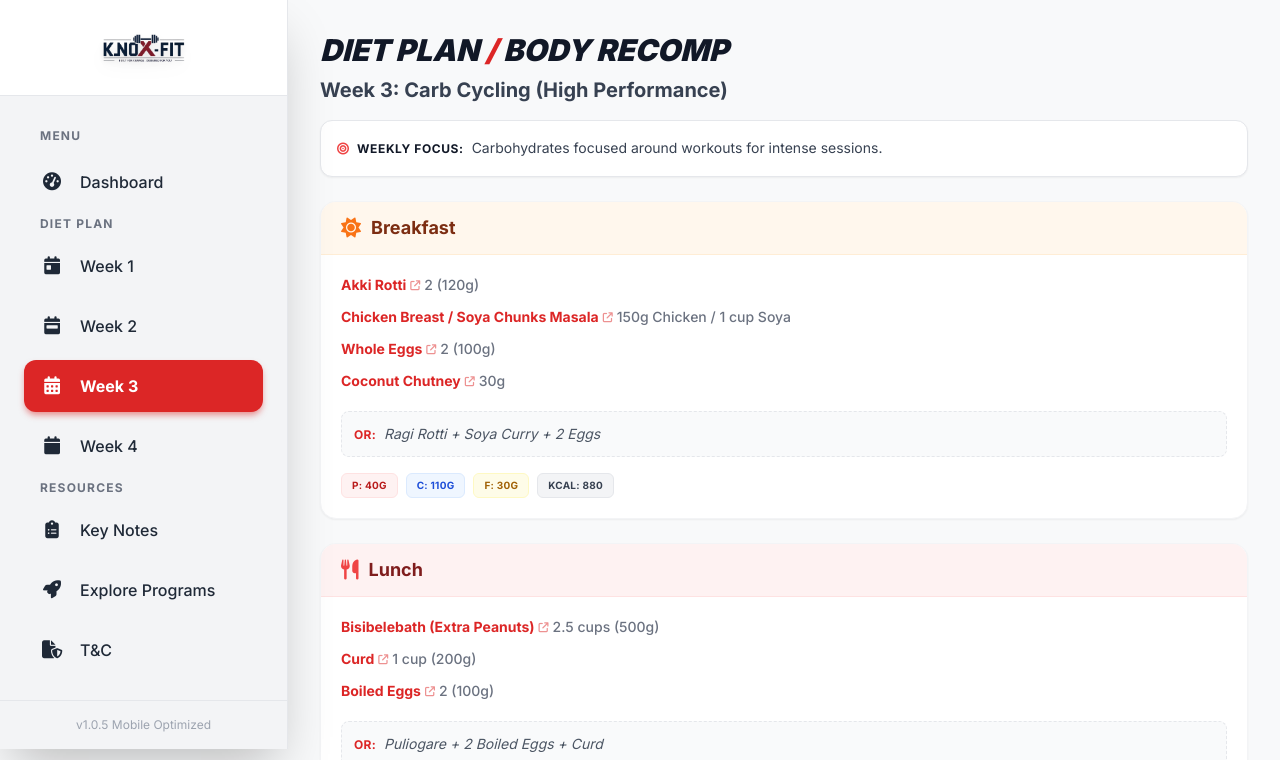
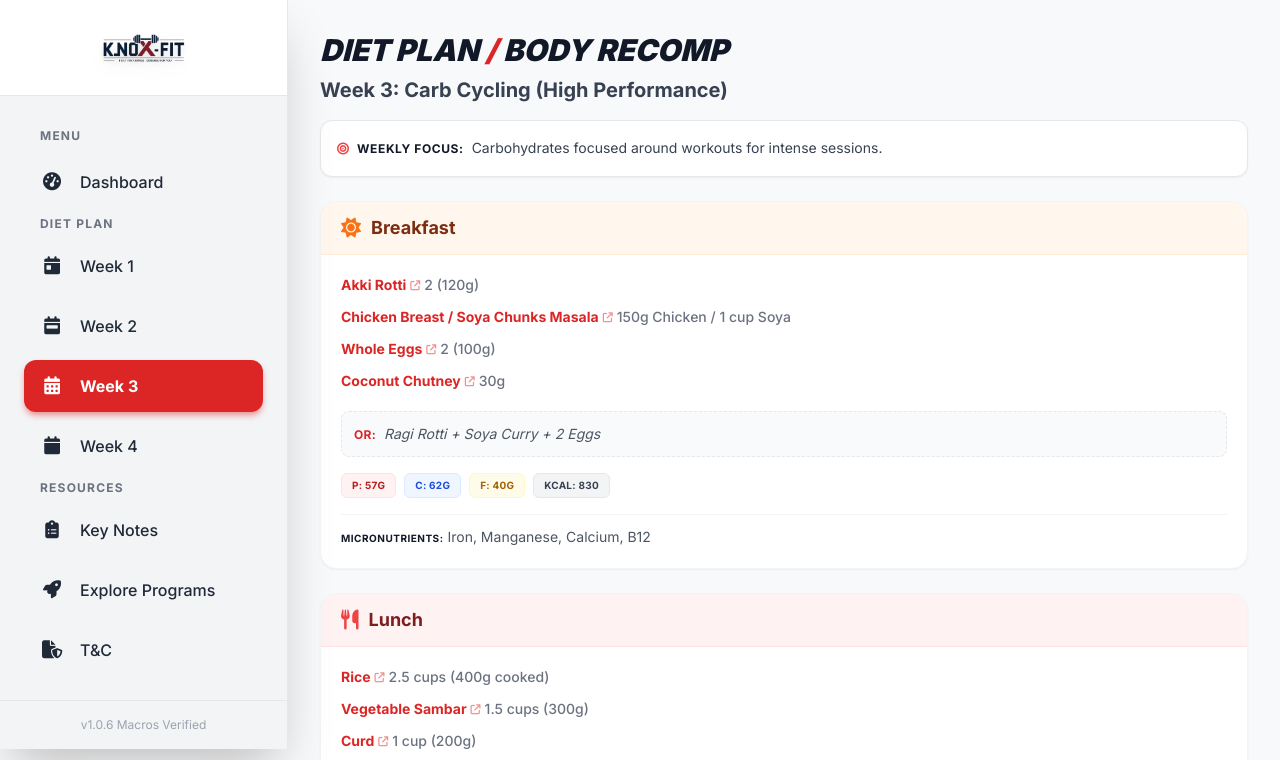
Before and after one commit to knoxfitorginal-logapp/KN0X-FIT-Adarsh-Shet-Plan, a plain HTML site: page index.html in a window 1280 px wide. Both pictures are taken after a click on the element 143 px from the left and 402 px from the top of the page. Shown: the top 760 px of the page. Drawn offline with nearby package versions, Linux system fonts and the light colour scheme.

Commit message:
Update meal macros and version to v1.0.6
Updated meal macros and version information in index.html.

```diff
--- a/index.html
+++ b/index.html
@@ -181,7 +181,7 @@
             </div>
             <!-- Version info -->
             <div class="p-4 text-center text-xs text-gray-400 border-t border-gray-200">
-                v1.0.5 Mobile Optimized
+                v1.0.6 Macros Verified
             </div>
         </aside>
 
@@ -224,8 +224,8 @@
                                 { name: "Sprouted Moong Salad", quantity: "1 cup (150g)", link: "Sprouted Moong Salad Recipe" },
                                 { name: "Peanut Chutney", quantity: "1 tbsp (15g)", link: "Peanut Chutney Recipe" },
                             ],
-                            // Updated with detailed P/C/F breakdown
-                            macros: { p: "40g", c: "75g", f: "45g", kcal: "850" },
+                            // Corrected: Eggs (24P,2C,20F), Dosa (8P,60C,10F), Sprouts (12P,30C,1F), Chutney (3P,3C,6F)
+                            macros: { p: "47g", c: "95g", f: "37g", kcal: "900" },
                             micros: "Zinc, Folate, B12, Magnesium, Healthy Fats",
                             alternative: "3 Egg Omelette + 2 slices Whole Wheat Bread + Sprouted Salad"
                         },
@@ -238,7 +238,8 @@
                                 { name: "Spinach Dal", quantity: "1 cup (220g)", link: "Spinach Dal Recipe" },
                                 { name: "Curd", quantity: "1 cup (200g)", link: "Homemade Curd Recipe" }
                             ],
-                            macros: { p: "48g", c: "130g", f: "25g", kcal: "950" },
+                            // Corrected: Rice(11P,112C,1F), Chicken(40P,8C,15F), Dal(10P,20C,6F), Curd(8P,10C,8F)
+                            macros: { p: "69g", c: "150g", f: "30g", kcal: "1150" },
                             micros: "Iron, Calcium, Fiber, Vitamin K, Plant Protein",
                             alternative: "Chicken Curry (150g) + 2.5 cups Rice + Cucumber Slices"
                         },
@@ -262,7 +263,8 @@
                                 { name: "Saaru/Rasam", quantity: "1 cup (200g)", link: "Tomato Rasam Recipe" },
                                 { name: "Cucumber Salad", quantity: "100g", link: "Cucumber Salad Recipe" }
                             ],
-                            macros: { p: "36g", c: "110g", f: "20g", kcal: "780" },
+                            // Corrected: Ragi(12P,110C,2F), Eggs(18P,2C,15F), Saaru(2P,10C,5F)
+                            macros: { p: "32g", c: "122g", f: "22g", kcal: "815" },
                             micros: "Calcium, Selenium, Vitamin C, Vitamin D",
                             alternative: "3 Chapatis + Egg Curry (3 Eggs) + Salad"
                         },
@@ -270,8 +272,8 @@
                             time: "Total Daily Intake",
                             icon: "fa-solid fa-calculator",
                             item: "Daily Average",
-                            macros: { p: "~130g", c: "~333g", f: "~92g", kcal: "~2690" },
-                            micros: "Note: Protein gap exists. Add 2-3 extra egg whites or 50g more soya.",
+                            macros: { p: "~154g", c: "~385g", f: "~91g", kcal: "~2975" },
+                            micros: "Note: Calories slightly above target due to high carb lunch. Monitor weight.",
                             isTotal: true
                         }
                     ]
@@ -289,7 +291,8 @@
                                 { name: "Boiled Eggs", quantity: "3 (150g)", link: "Boiled Eggs Recipe" },
                                 { name: "Raw Onion/Cucumber", quantity: "Small side", link: "Raw Salad Benefits" }
                             ],
-                            macros: { p: "38g", c: "85g", f: "40g", kcal: "880" },
+                            // Corrected: Jhunka(22P,50C,15F), Dosa(8P,60C,10F), Eggs(18P,15F)
+                            macros: { p: "48g", c: "110g", f: "40g", kcal: "990" },
                             micros: "Fiber, B Vitamins, Choline, Complete Protein",
                             alternative: "Besan Chilla (3) + 3 Boiled Eggs"
                         },
@@ -302,7 +305,7 @@
                                 { name: "Chicken/Soya Saaru", quantity: "150g Chicken or 60g Soya", link: "Chicken Saaru Recipe Karnataka Style" },
                                 { name: "Buttermilk", quantity: "1 glass", link: "Masala Buttermilk Recipe" }
                             ],
-                            macros: { p: "45g", c: "110g", f: "30g", kcal: "900" },
+                            macros: { p: "48g", c: "103g", f: "28g", kcal: "900" },
                             micros: "Antioxidants (Brinjal), Calcium, Probiotics",
                             alternative: "Rice + Chicken Curry + Salad"
                         },
@@ -325,7 +328,8 @@
                                 { name: "Egg Curry", quantity: "3 Eggs", link: "Spicy Egg Curry Recipe" },
                                 { name: "Curd", quantity: "1 cup", link: "Homemade Curd Recipe" }
                             ],
-                            macros: { p: "30g", c: "100g", f: "25g", kcal: "750" },
+                            // Corrected: Millet(8P,50C,2F), Curry(18P,2C,20F), Curd(8P,10C,8F)
+                            macros: { p: "34g", c: "62g", f: "30g", kcal: "650" },
                             micros: "Complex Carbs, Vitamin D, Calcium",
                             alternative: "Broken Wheat Upma + 3 Boiled Eggs"
                         },
@@ -333,7 +337,7 @@
                             time: "Total Daily Intake",
                             icon: "fa-solid fa-calculator",
                             item: "Daily Average",
-                            macros: { p: "~117g", c: "~303g", f: "~96g", kcal: "~2590" },
+                            macros: { p: "~134g", c: "~283g", f: "~99g", kcal: "~2600" },
                             micros: "Fiber intake is high. Ensure 4-5L water intake.",
                             isTotal: true
                         }
@@ -352,7 +356,8 @@
                                 { name: "Whole Eggs", quantity: "2 (100g)", link: "Boiled Eggs Recipe" },
                                 { name: "Coconut Chutney", quantity: "30g", link: "Coconut Chutney Recipe" }
                             ],
-                            macros: { p: "40g", c: "110g", f: "30g", kcal: "880" },
+                            // Corrected: Rotti(4P,60C,10F), Chicken(40P,10F), Eggs(12P,10F), Chutney(1P,2C,10F)
+                            macros: { p: "57g", c: "62g", f: "40g", kcal: "830" },
                             micros: "Iron, Manganese, Calcium, B12",
                             alternative: "Ragi Rotti + Soya Curry + 2 Eggs"
                         },
@@ -360,13 +365,14 @@
                             time: "Lunch",
                             icon: "fa-solid fa-utensils",
                             items: [
-                                { name: "Bisibelebath (Extra Peanuts)", quantity: "2.5 cups (500g)", link: "Bisibelebath Recipe Karnataka" },
+                                { name: "Rice", quantity: "2.5 cups (400g cooked)", link: "Perfect White Rice Recipe" },
+                                { name: "Vegetable Sambar", quantity: "1.5 cups (300g)", link: "Vegetable Sambar Recipe" },
                                 { name: "Curd", quantity: "1 cup (200g)", link: "Homemade Curd Recipe" },
                                 { name: "Boiled Eggs", quantity: "2 (100g)", link: "Boiled Eggs Recipe" }
                             ],
-                            macros: { p: "38g", c: "110g", f: "35g", kcal: "920" },
+                            macros: { p: "36g", c: "140g", f: "27g", kcal: "950" },
                             micros: "Vit A, Iron, Calcium, Zinc",
-                            alternative: "Puliogare + 2 Boiled Eggs + Curd"
+                            alternative: "Rice + Dal + 2 Boiled Eggs + Curd"
                         },
                         {
                             time: "Evening Snack",
@@ -383,19 +389,19 @@
                             time: "Dinner",
                             icon: "fa-solid fa-moon",
                             items: [
-                                { name: "Broken Wheat (Dalia) Upma", quantity: "1.5 cups (300g)", link: "Broken Wheat Upma Recipe" },
+                                { name: "Chapati / Ragi Ball", quantity: "3 Chapatis / 2 Balls", link: "Ragi Mudde Recipe" },
                                 { name: "Egg Curry (3 Eggs)", quantity: "1 cup (250g)", link: "Egg Curry Recipe" },
                                 { name: "Fresh Salad", quantity: "1 bowl", link: "Simple Green Salad Recipe" }
                             ],
-                            macros: { p: "32g", c: "95g", f: "25g", kcal: "750" },
+                            macros: { p: "30g", c: "85g", f: "25g", kcal: "700" },
                             micros: "Fiber, B-Vitamins, Choline, Selenium",
-                            alternative: "Oats Upma + 3 Egg Whites"
+                            alternative: "Jolada Rotti (2) + Egg Curry"
                         },
                         {
                             time: "Total Daily Intake",
                             icon: "fa-solid fa-calculator",
                             item: "Daily Average",
-                            macros: { p: "~113g", c: "~330g", f: "~98g", kcal: "~2700" },
+                            macros: { p: "~126g", c: "~302g", f: "~100g", kcal: "~2630" },
                             micros: "Carb heavy week. Utilize this energy for PR attempts in the gym.",
                             isTotal: true
                         }
@@ -413,7 +419,8 @@
                                 { name: "Sambar", quantity: "1 cup (220g)", link: "Hotel Style Sambar Recipe" },
                                 { name: "Egg Omelet", quantity: "3 Eggs (150g)", link: "Masala Omelette Recipe" }
                             ],
-                            macros: { p: "34g", c: "112g", f: "20g", kcal: "760" },
+                            // Corrected: Idli(16P,60C,2F), Sambar(4P,15C,5F), Omelet(18P,20F)
+                            macros: { p: "38g", c: "75g", f: "27g", kcal: "700" },
                             micros: "Fermented Probiotics, Complete Protein",
                             alternative: "Set Dosa (3) + Coconut Chutney + 3 Eggs"
                         },
@@ -421,11 +428,12 @@
                             time: "Lunch",
                             icon: "fa-solid fa-utensils",
                             items: [
-                                { name: "Curd Rice", quantity: "Heavy on curd", link: "Temple Style Curd Rice Recipe" },
-                                { name: "Pomegranate", quantity: "Handful", link: "Pomegranate Benefits" },
+                                { name: "Curd Rice", quantity: "2 cups (400g)", link: "Temple Style Curd Rice Recipe" },
+                                { name: "Pomegranate", quantity: "1/2 cup (80g)", link: "Pomegranate Benefits" },
                                 { name: "Grilled Chicken/Soya", quantity: "150g", link: "Grilled Chicken Recipe Indian Style" }
                             ],
-                            macros: { p: "45g", c: "110g", f: "25g", kcal: "850" },
+                            // Corrected: Curd Rice(~150g rice=45C, curd=10C = ~55C), Pom(15C), Chicken(40P)
+                            macros: { p: "52g", c: "70g", f: "20g", kcal: "680" },
                             micros: "Probiotics, Antioxidants, Lean Protein",
                             alternative: "Rice + Dal + Curd + Chicken Fry"
                         },
@@ -433,7 +441,7 @@
                             time: "Evening Snack",
                             icon: "fa-solid fa-mug-hot",
                             items: [
-                                { name: "Sprouted Moong", quantity: "1 Small Cup (boiled)", link: "Sprouts Benefits" },
+                                { name: "Sprouted Moong", quantity: "1 cup (100g)", link: "Sprouts Benefits" },
                                 { name: "Lemon Juice", quantity: "Drizzle", link: "Lemon Benefits" }
                             ],
                             macros: { p: "6g", c: "18g", f: "1g", kcal: "100" },
@@ -444,11 +452,11 @@
                             time: "Dinner",
                             icon: "fa-solid fa-moon",
                             items: [
-                                { name: "Set Dosa", quantity: "2", link: "Set Dosa Recipe" },
-                                { name: "Vegetable Sagoo", quantity: "1 cup", link: "Vegetable Sagoo Recipe" },
-                                { name: "Boiled Egg Whites", quantity: "3", link: "Boiled Eggs Recipe" }
+                                { name: "Ragi Ball / White Rice / Chapati", quantity: "1 Ball / 1.5 cups / 3 pcs", link: "Ragi Mudde Recipe" },
+                                { name: "Vegetable Sagoo", quantity: "1.5 cups (300g)", link: "Vegetable Sagoo Recipe" },
+                                { name: "Boiled Egg Whites", quantity: "3 (100g)", link: "Boiled Eggs Recipe" }
                             ],
-                            macros: { p: "25g", c: "115g", f: "15g", kcal: "700" },
+                            macros: { p: "25g", c: "95g", f: "15g", kcal: "650" },
                             micros: "Vitamin A, Potassium, Light Digestion",
                             alternative: "Idli (4) + Chutney + Egg Whites"
                         },
@@ -456,7 +464,7 @@
                             time: "Total Daily Intake",
                             icon: "fa-solid fa-calculator",
                             item: "Daily Average",
-                            macros: { p: "~111g", c: "~363g", f: "~61g", kcal: "~2450" },
+                            macros: { p: "~121g", c: "~258g", f: "~63g", kcal: "~2130" },
                             micros: "Deload week. Calories slightly lower. Focus on recovery and sleep.",
                             isTotal: true
                         }
@@ -737,7 +745,7 @@
                                                 <div class="bg-gray-800 p-3 rounded-xl text-center"><p class="text-[10px] text-gray-400 uppercase font-bold tracking-wider mb-1">Fats</p><p class="text-yellow-400 font-bold text-base md:text-lg">${meal.macros.f}</p></div>
                                                 <div class="bg-gray-800 p-3 rounded-xl text-center"><p class="text-[10px] text-gray-400 uppercase font-bold tracking-wider mb-1">Calories</p><p class="text-white font-bold text-base md:text-lg">${meal.macros.kcal}</p></div>
                                             </div>
-                                            <p class="text-xs md:text-sm text-gray-400 border-t border-gray-700 pt-3 leading-relaxed"><strong>Note:</strong> ${meal.micros}</p>
+                                            <p class="text-xs md:text-sm text-gray-400 border-t border-gray-700 pt-3 leading-relaxed"><strong>Coach's Note:</strong> ${meal.micros}</p>
                                         </div>
                                     </div>
                                 `;
@@ -789,6 +797,10 @@
                                                 <span class="bg-yellow-50 text-yellow-700 px-2.5 py-1 rounded-md text-[10px] font-bold uppercase tracking-wide border border-yellow-100">F: ${meal.macros.f}</span>
                                                 <span class="bg-gray-100 text-gray-700 px-2.5 py-1 rounded-md text-[10px] font-bold uppercase tracking-wide border border-gray-200">Kcal: ${meal.macros.kcal}</span>
                                             </div>
+
+                                            <p class="text-xs md:text-sm text-gray-600 border-t border-gray-100 pt-3 mt-4 leading-relaxed">
+                                                <strong class="text-gray-900 uppercase text-[10px] tracking-wider">Micronutrients:</strong> ${meal.micros}
+                                            </p>
                                         </div>
                                     </div>
                                 `;
```
